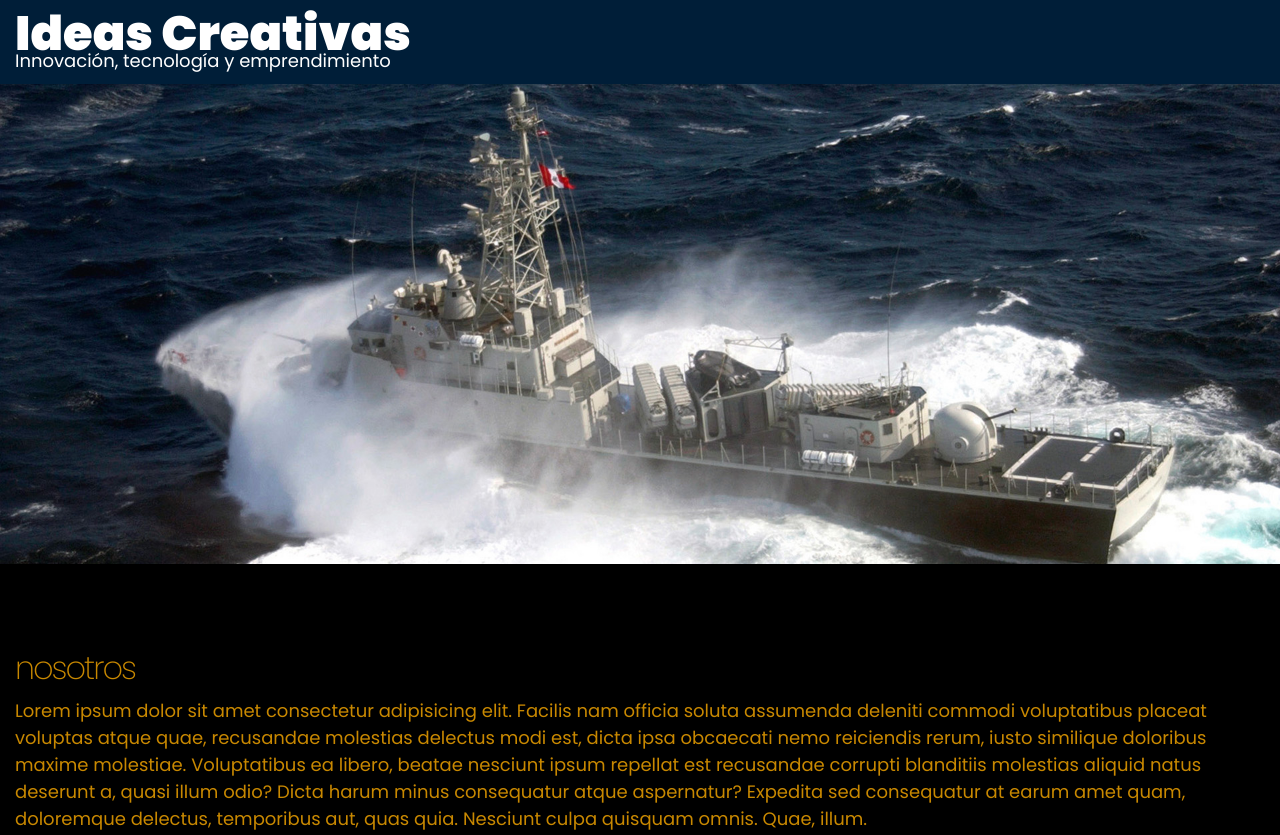
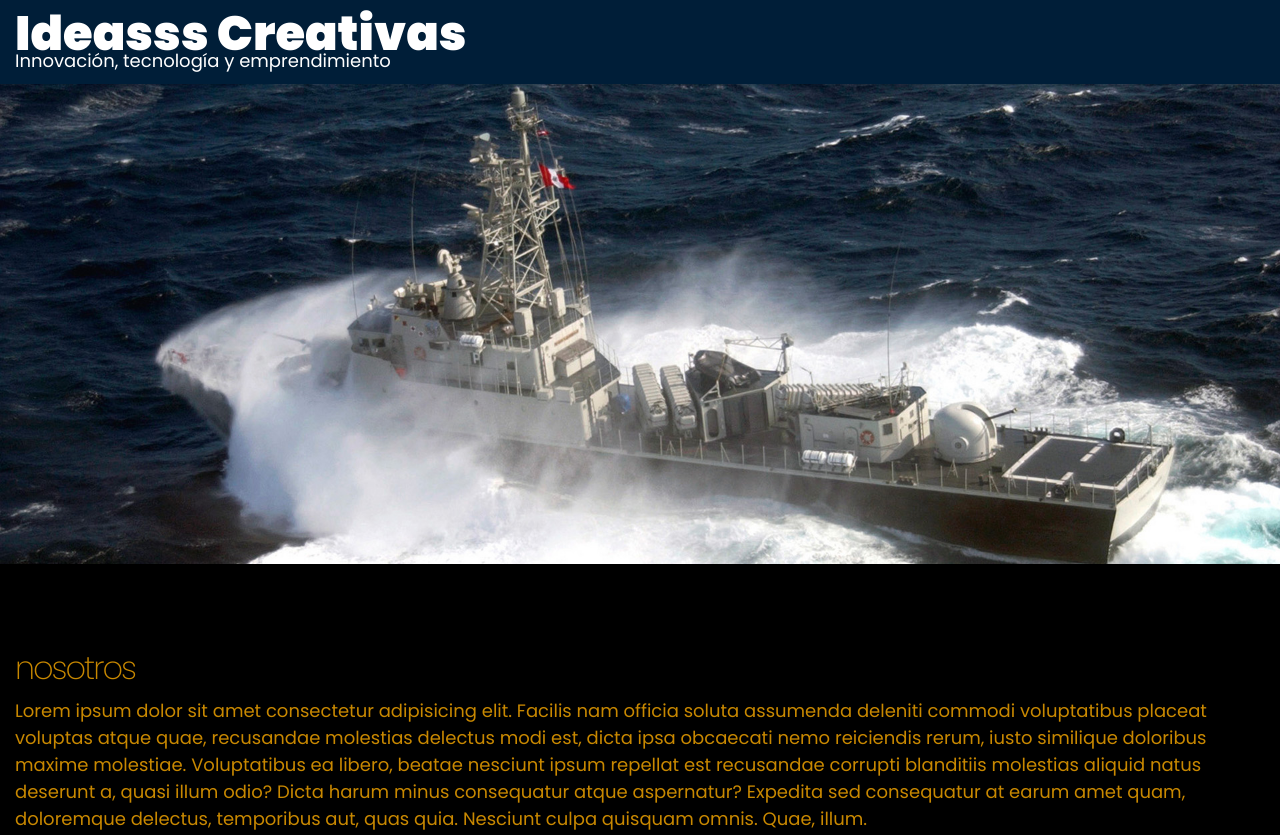
Before and after one commit to davidchura/web-marina, a plain HTML site: page index.html in a window 1280 px wide. Shown: the top 835 px of the page. Drawn offline with Linux system fonts and the light colour scheme.

Commit message:
Update index.html

```diff
--- a/index.html
+++ b/index.html
@@ -12,7 +12,7 @@
 
     <div id="main-header">
         <div class="container">
-            <h1>Ideas Creativas</h1>
+            <h1>Ideasss Creativas</h1>
             <p>Innovación, tecnología y emprendimiento</p>
         </div><!-- container -->
     </div><!-- main-header -->
```
